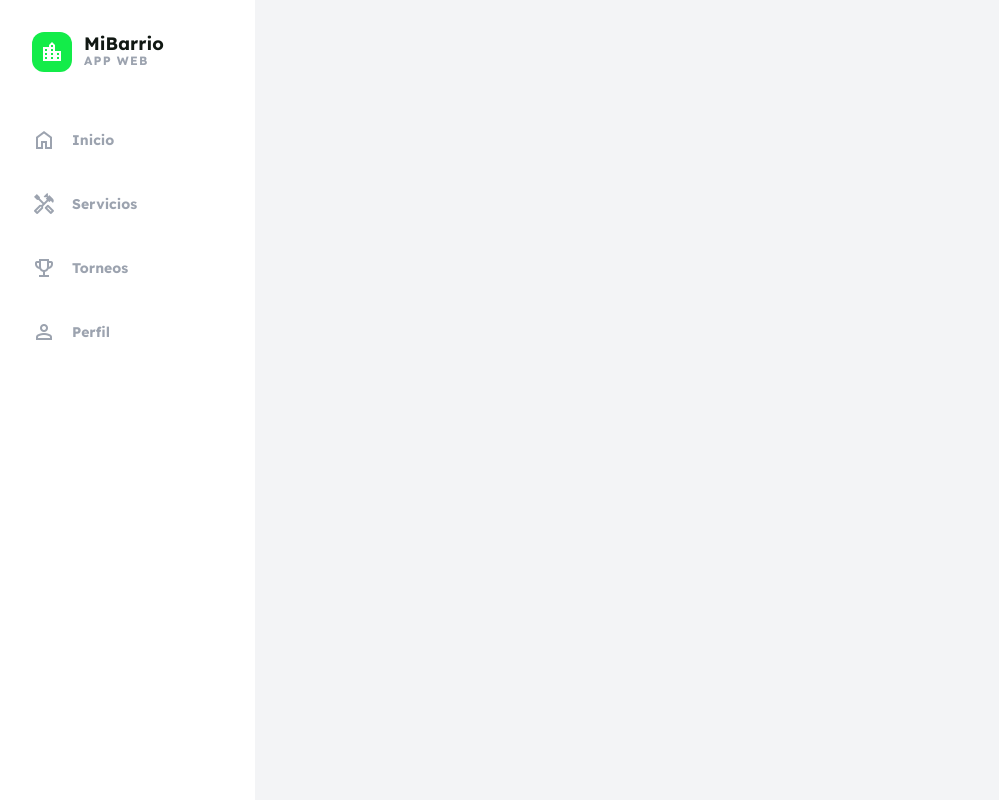
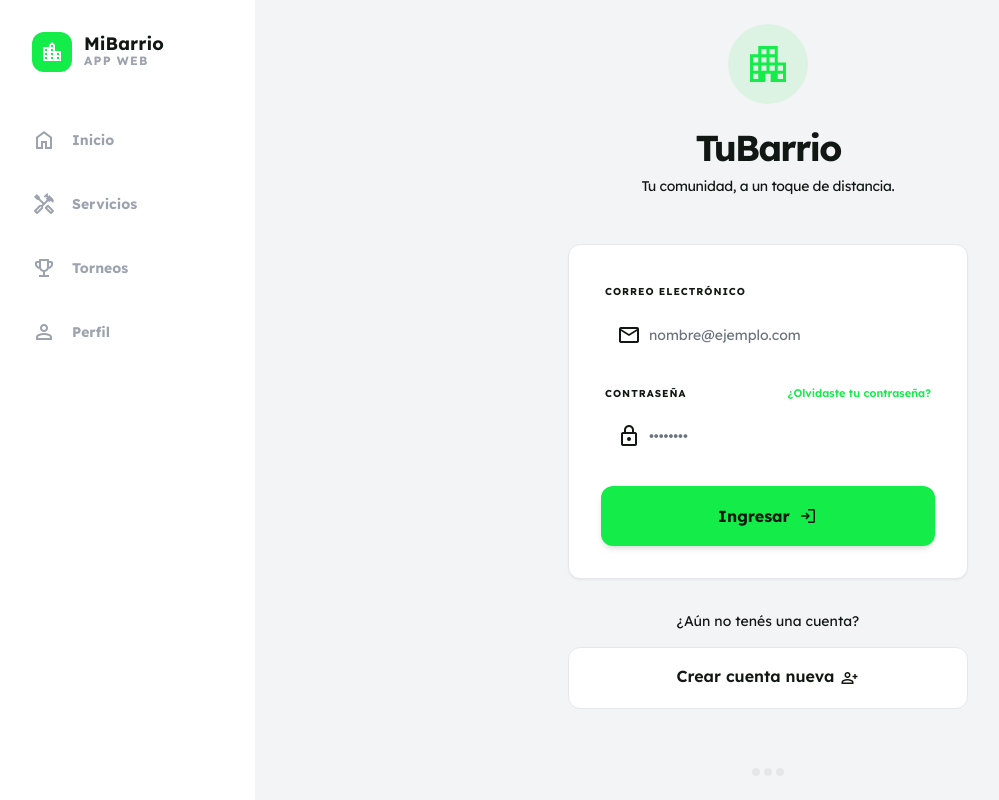
Before and after one commit to joaquinalvarezderose-hue/TuBarrio, a React (Vite) app: page /#/login in a window 1280 px wide. Shown: the whole page, without its empty margins (0-999 px from the left). Built offline with nearby package versions, Linux system fonts and the light colour scheme; no server answers.

Commit message:
Nuevos cambios

```diff
--- a/App.tsx
+++ b/App.tsx
@@ -3,6 +3,7 @@ import React from 'react';
 import { HashRouter as Router, Routes, Route, Navigate } from 'react-router-dom';
 import Dashboard from './screens/Dashboard';
 import Register from './screens/Register';
+import Login from './screens/Login';
 import Services from './screens/Services';
 import Profile from './screens/Profile';
 import Navigation from './components/Navigation';
@@ -19,6 +20,7 @@ const App: React.FC = () => {
           <Routes>
             <Route path="/" element={user ? <Dashboard /> : <Navigate to="/register" replace />} />
             <Route path="/register" element={<Register onComplete={() => {}} />} />
+            <Route path="/login" element={<Login />} />
             <Route path="/services" element={<Services />} />
             <Route path="/profile" element={<Profile />} />
             {/* Agregá acá el resto de tus rutas siguiendo el mismo formato */}
--- /dev/null
+++ b/screens/Login.tsx
@@ -0,0 +1,121 @@
+import React, { useState } from 'react';
+import { useNavigate, Link } from 'react-router-dom';
+import { supabase } from '../services/supabaseClient';
+
+const Login: React.FC = () => {
+  const navigate = useNavigate();
+  const [email, setEmail] = useState('');
+  const [password, setPassword] = useState('');
+  const [loading, setLoading] = useState(false);
+  const [error, setError] = useState<string | null>(null);
+  const [info, setInfo] = useState<string | null>(null);
+
+  const handleLogin = async (e: React.FormEvent) => {
+    e.preventDefault();
+    setError(null);
+    setInfo(null);
+    setLoading(true);
+    try {
+      const { data, error } = await (supabase as any).auth.signInWithPassword({ email, password });
+      console.log('supabase signIn', { data, error });
+      if (error) throw error;
+      if (data?.user) {
+        const profile = await supabase.from('perfiles').select('*').eq('id', data.user.id).single();
+        if (profile?.data) {
+          localStorage.setItem('app_user', JSON.stringify(profile.data));
+        } else {
+          localStorage.setItem('app_user', JSON.stringify({ id: data.user.id, email }));
+        }
+        navigate('/');
+      }
+    } catch (err: any) {
+      console.error('login error', err);
+      setError(err?.message || 'Error al iniciar sesión');
+    } finally {
+      setLoading(false);
+    }
+  };
+
+  const handleReset = async () => {
+    if (!email) {
+      setError('Ingresá tu email para recibir el link de recuperación.');
+      return;
+    }
+    setError(null);
+    setInfo(null);
+    try {
+      if ((supabase as any).auth?.resetPasswordForEmail) {
+        await (supabase as any).auth.resetPasswordForEmail(email);
+        setInfo('Se envió un link de recuperación a tu correo.');
+      } else if ((supabase as any).auth?.resetPasswordForEmail === undefined && (supabase as any).auth?.api?.resetPasswordForEmail) {
+        // older sdk path
+        await (supabase as any).auth.api.resetPasswordForEmail(email);
+        setInfo('Se envió un link de recuperación a tu correo.');
+      } else {
+        setInfo('Pedir recuperación en el dashboard de Supabase si no recibís el email.');
+      }
+    } catch (err: any) {
+      console.error('reset error', err);
+      setError(err?.message || 'Error al enviar recuperación');
+    }
+  };
+
+  return (
+    <div className="bg-background text-on-background min-h-screen flex flex-col items-center justify-center p-6 selection:bg-primary selection:text-on-primary">
+      <header className="mb-12 text-center">
+        <div className="inline-flex items-center justify-center w-20 h-20 bg-primary/10 rounded-full mb-6">
+          <span className="material-symbols-outlined text-primary text-5xl" style={{ fontVariationSettings: "'FILL' 1" }}>
+            apartment
+          </span>
+        </div>
+        <h1 className="font-headline font-black text-4xl tracking-tighter text-on-background mb-2">TuBarrio</h1>
+        <p className="font-body text-on-surface-variant text-sm tracking-tight">Tu comunidad, a un toque de distancia.</p>
+      </header>
+
+      <main className="w-full max-w-[400px]">
+        <div className="bg-surface rounded-xl shadow-sm border border-outline-variant p-8 mb-8">
+          <form className="space-y-6" onSubmit={handleLogin}>
+            <div className="space-y-2">
+              <label className="font-label text-[10px] font-bold tracking-widest uppercase text-on-surface-variant px-1" htmlFor="email">Correo Electrónico</label>
+              <div className="relative group">
+                <span className="material-symbols-outlined absolute left-4 top-1/2 -translate-y-1/2 text-on-surface-variant group-focus-within:text-primary transition-colors">mail</span>
+                <input id="email" name="email" placeholder="nombre@ejemplo.com" required type="email" value={email} onChange={(e) => setEmail(e.target.value)} className="w-full pl-12 pr-4 py-4 bg-surface-variant border-none rounded-xl focus:ring-2 focus:ring-primary/20 text-on-surface text-sm transition-all" />
+              </div>
+            </div>
+
+            <div className="space-y-2">
+              <div className="flex justify-between items-center px-1">
+                <label className="font-label text-[10px] font-bold tracking-widest uppercase text-on-surface-variant" htmlFor="password">Contraseña</label>
+                <button type="button" onClick={handleReset} className="font-body text-[11px] text-primary font-semibold hover:underline">¿Olvidaste tu contraseña?</button>
+              </div>
+              <div className="relative group">
+                <span className="material-symbols-outlined absolute left-4 top-1/2 -translate-y-1/2 text-on-surface-variant group-focus-within:text-primary transition-colors">lock</span>
+                <input id="password" name="password" placeholder="••••••••" required type="password" value={password} onChange={(e) => setPassword(e.target.value)} className="w-full pl-12 pr-4 py-4 bg-surface-variant border-none rounded-xl focus:ring-2 focus:ring-primary/20 text-on-surface text-sm transition-all" />
+              </div>
+            </div>
+
+            {error && <div className="text-sm text-red-700 bg-red-50 p-2 rounded">{error}</div>}
+            {info && <div className="text-sm text-green-700 bg-green-50 p-2 rounded">{info}</div>}
+
+            <button type="submit" className="w-full bg-primary hover:bg-secondary text-on-primary-fixed font-headline font-bold py-4 rounded-xl shadow-md active:scale-95 transition-all duration-200 flex items-center justify-center gap-2">Ingresar <span className="material-symbols-outlined text-xl">login</span></button>
+          </form>
+        </div>
+
+        <div className="text-center space-y-4">
+          <p className="font-body text-on-surface-variant text-sm">¿Aún no tenés una cuenta?</p>
+          <Link to="/register" className="w-full inline-block bg-surface border border-outline-variant text-on-surface font-headline font-semibold py-4 rounded-xl hover:bg-surface-variant transition-colors text-center">Crear cuenta nueva <span className="material-symbols-outlined text-xl align-middle">person_add</span></Link>
+        </div>
+      </main>
+
+      <footer className="mt-auto pt-12">
+        <div className="flex items-center gap-1 opacity-20 grayscale">
+          <div className="w-2 h-2 rounded-full bg-primary"></div>
+          <div className="w-2 h-2 rounded-full bg-primary"></div>
+          <div className="w-2 h-2 rounded-full bg-primary"></div>
+        </div>
+      </footer>
+    </div>
+  );
+};
+
+export default Login;
--- a/screens/Register.tsx
+++ b/screens/Register.tsx
@@ -178,8 +178,8 @@ const Register: React.FC<RegisterProps> = ({ onComplete }) => {
 
               <div className="space-y-1.5">
                 <label className="block text-xs font-medium tracking-widest uppercase text-on-surface-variant ml-1">Email</label>
-                <div className="relative">
-                  <span className="absolute left-3 top-1/2 -translate-y-1/2 material-symbols-outlined text-on-surface-variant text-xl">mail</span>
+                <div className="relative h-12">
+                  <span className="absolute left-3 top-1/2 -translate-y-1/2 material-symbols-outlined text-on-surface-variant text-xl pointer-events-none">mail</span>
                   <input
                     id="email"
                     type="email"
```
